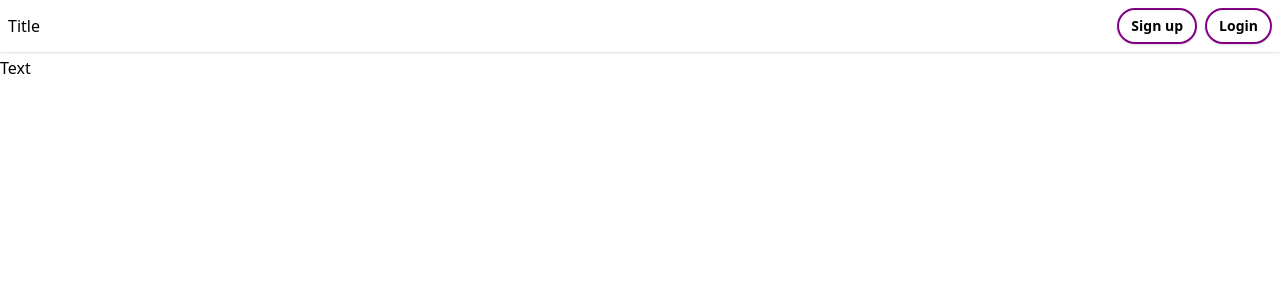
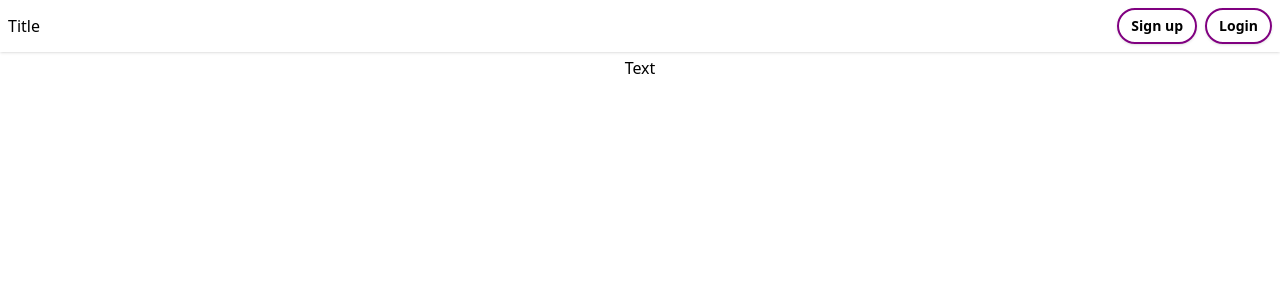
Before and after one commit to thlimtx/test-management, a Next.js app: page /login in a window 1280 px wide. Shown: the top 300 px of the page. Built offline with nearby package versions, Linux system fonts and the light colour scheme.

Commit message:
fix: Screen alignment

```diff
--- a/src/components/Screen/index.tsx
+++ b/src/components/Screen/index.tsx
@@ -1,3 +1,7 @@
 export const Screen = (props: any) => {
-  return <div className="flex min-h-screen bg-primaryBg">{props.children}</div>;
+  return (
+    <div className="flex min-h-screen bg-primaryBg flex-col">
+      {props.children}
+    </div>
+  );
 };
```
